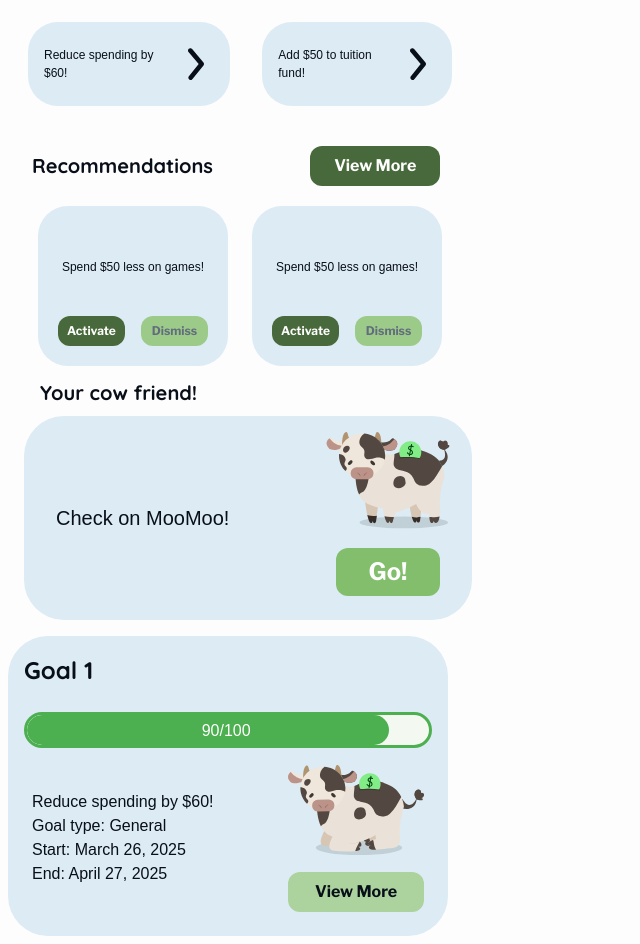
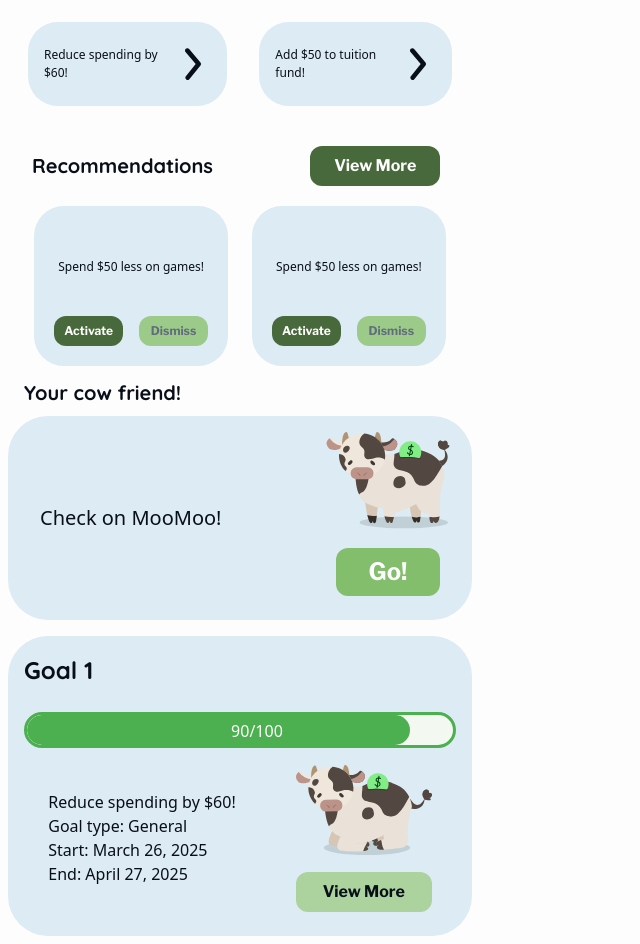
Before and after one commit to AlyssaHug/Design02_App, a Next.js app: page / in a window 1280 px wide. Shown: the part 477-1421 px from the top of the page, without its empty margins (0-640 px from the left). Built offline with nearby package versions, Linux system fonts and the light colour scheme.

Commit message:
finish goal cards + start shop cards

```diff
--- a/app/globals.css
+++ b/app/globals.css
@@ -8,7 +8,7 @@
 html {
     background: var(--background);
     color: var(--foreground);
-    font-family: Arial, Helvetica, sans-serif;
+
     max-width: 480px;
     display: flex;
     flex-direction: columns;
@@ -24,7 +24,6 @@ html {
     display: flex;
     flex-direction: column;
     justify-content: center;
-    padding-left: 16px;
 }
 .subheader {
     font-size: 20px;
--- a/app/ui/GoalCards/GoalCards.module.css
+++ b/app/ui/GoalCards/GoalCards.module.css
@@ -5,7 +5,6 @@
     align-self: center;
     border-radius: 40px;
     padding: 16px;
-    max-width: 440px;
 }
 .progress {
     align-self: center;
@@ -58,11 +57,8 @@
     align-self: center;
     border-radius: 40px;
     padding: 16px;
-    max-width: 400px;
 }
-.create {
-    margin-right: 10%;
-}
+
 /*===Recommendations===*/
 .subheader {
     font-size: 20px;
@@ -131,12 +127,12 @@
     align-self: center;
     border-radius: 40px;
     padding: 16px;
-    max-width: 440px;
 }
 .goalContent {
     display: flex;
     align-items: center;
-    justify-content: space-between;
+    justify-content: center;
+    gap: 60px;
     padding-left: 8px;
     padding-right: 8px;
     padding-top: 8px;
--- a/app/ui/ProgressBar/ProgressBar.module.css
+++ b/app/ui/ProgressBar/ProgressBar.module.css
@@ -30,5 +30,5 @@
     text-align: center;
     color: #fefdfd;
     padding: 4px;
-    transform: translate(305%, -103%);
+    transform: translate(340%, -103%);
 }
```
